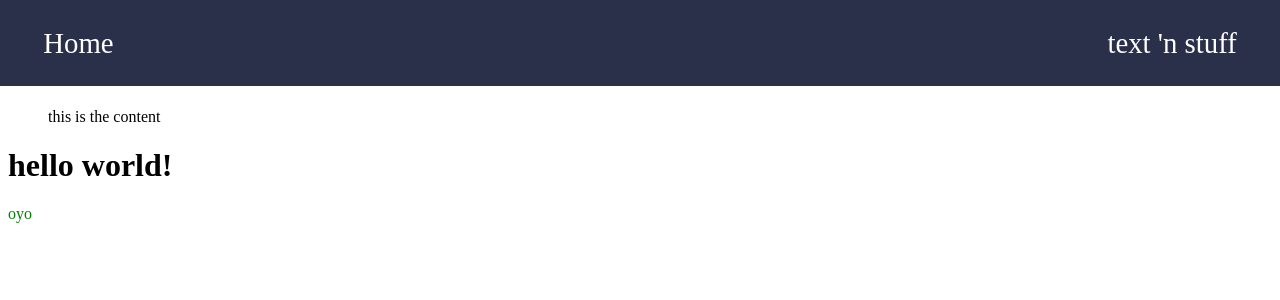
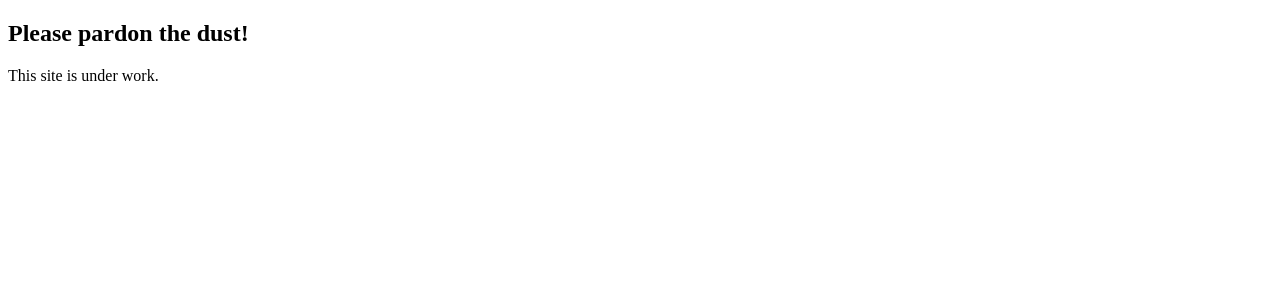
Before and after one commit to n-wbrown/n-wbrown.github.io, a Jekyll site: the page built from index.markdown, in a window 1280 px wide. Shown: the top 300 px of the page. Built offline with Jekyll 4.4.1, drawn with Linux system fonts in a browser that asks for light colours.

Commit message:
DOC: temporary work notice

```diff
--- a/_includes/navigation.html
+++ b/_includes/navigation.html
@@ -3,11 +3,11 @@
   <div id="wrapper">
     <!-- title -->
     <nav id="title">
-      <a href="/">Home</a>
+      <a href="/">Homepagee</a>
     </nav>
     <!-- other iems -->
     <nav id="toc">
-      <p> text 'n stuff</p>
+      <p> </p>
     </nav>
   </div>
 </header>
--- a/_layouts/default.html
+++ b/_layouts/default.html
@@ -6,9 +6,7 @@
     <title>{{ page.title }}</title>
   </head>
   <body>
-    {% include navigation.html %}
-    {% include projects.html  %}
-    {{ content }}
+    <H2> Please pardon the dust! </H2>
+    <p> This site is under work. </p>
   </body>
-  <p class="current">oyo</p>
 </html>
```
Also changed, not shown: 1 other file.
